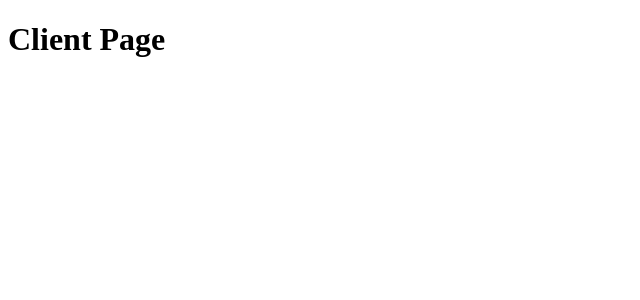
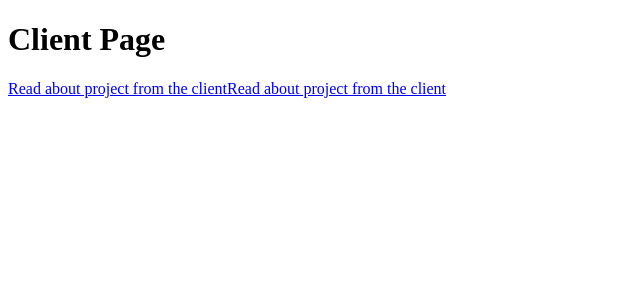
Before and after one commit to tkmpraveens/nextjs-learning, a Next.js app in the folder routing/: page /client in a window 1280 px wide. Shown: the top 300 px of the page, without its empty margins (0-640 px from the left). Built offline with nearby package versions, Linux system fonts and the light colour scheme.

Commit message:
Updated read me file

```diff
--- a/routing/pages/client/[clientid]/index.js
+++ b/routing/pages/client/[clientid]/index.js
@@ -1,9 +1,4 @@
-import { useRouter } from "next/router";
-
 const ClientDetailPage = () => {
-  const router = useRouter();
-  console.log(router.pathname, router.query);
-
   return <h1>Client Detail Page</h1>;
 };
 
--- a/routing/pages/client/index.js
+++ b/routing/pages/client/index.js
@@ -1,5 +1,31 @@
+import { useRouter } from "next/router";
+
+import Link from "next/link";
+
 const ClientPage = () => {
-  return <h1>Client Page</h1>;
+  const router = useRouter();
+  console.log(router.pathname, router.query);
+
+  const clientId = "tesla";
+  const projectId = "model x";
+
+  return (
+    <div>
+      <h1>Client Page</h1>
+      <Link href={`/client/${clientId}/${projectId}`}>
+        Read about project from the client
+      </Link>
+
+      <Link
+        href={{
+          pathname: "/client/[clientId]/[projectId]",
+          query: { clientId, projectId },
+        }}
+      >
+        Read about project from the client
+      </Link>
+    </div>
+  );
 };
 
 export default ClientPage;
```
Also changed, not shown: 1 other file (tests, documents, lock files or other folders).
